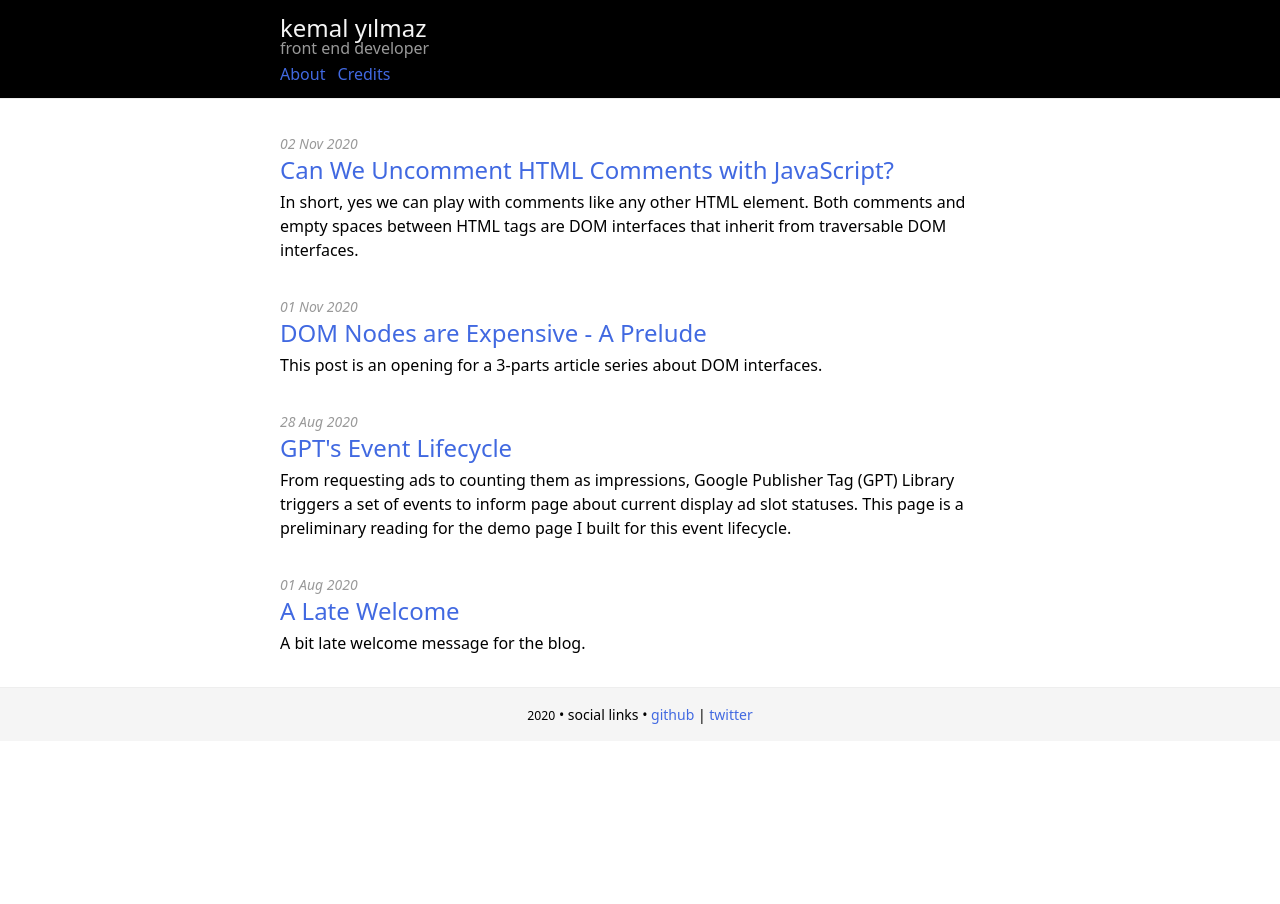
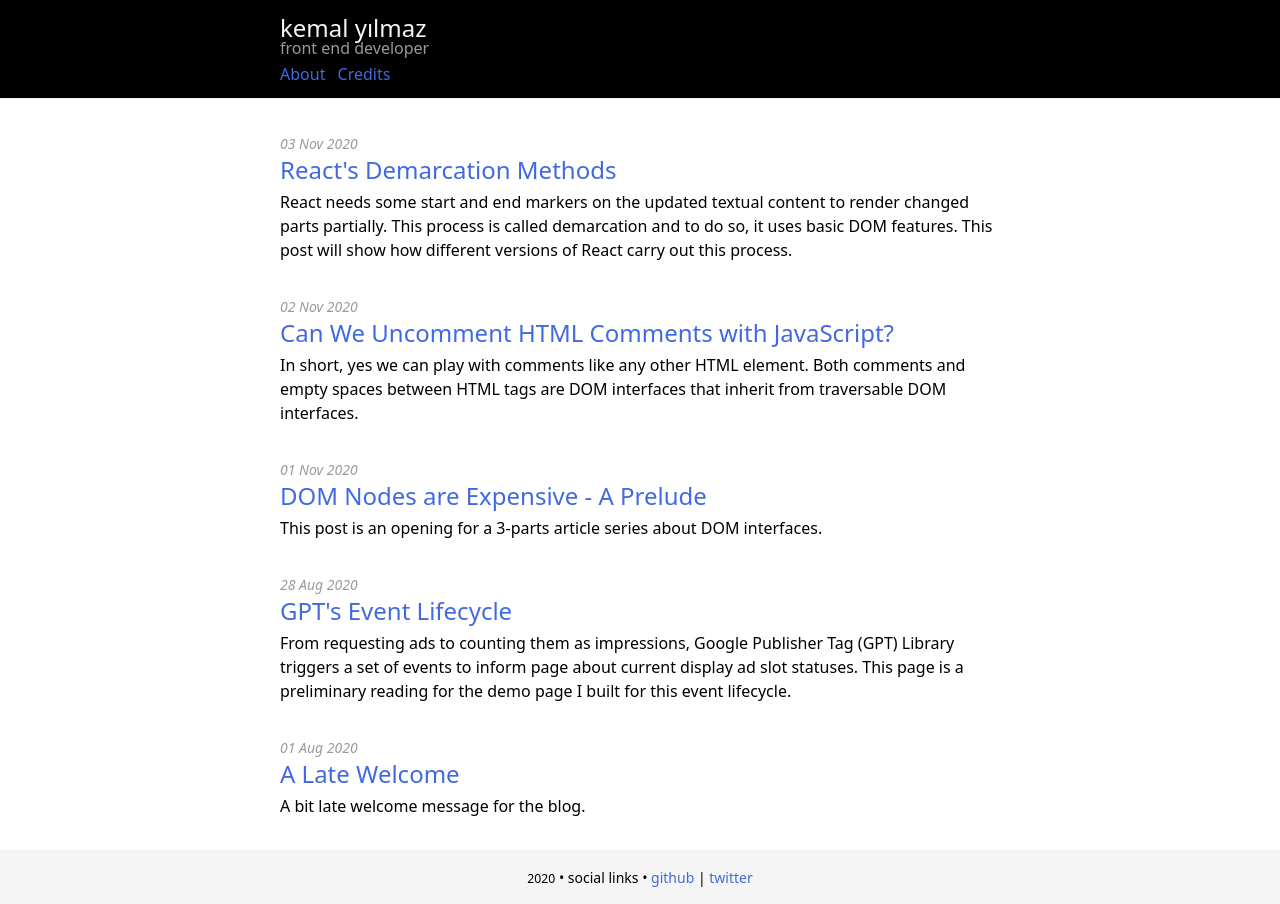
Before and after one commit to xkema/xkema.github.io, a Jekyll site: the page built from _pages/index.md, in a window 1280 px wide. Built offline with Jekyll 4.4.1, drawn with Linux system fonts in a browser that asks for light colours; some of the changed lines change nothing that is shown.

Commit message:
Added part 2 of dom nodes are expensive series demarcation methods post

```diff
--- a/_posts/2020-11-01-dom-nodes-are-expensive.md
+++ b/_posts/2020-11-01-dom-nodes-are-expensive.md
@@ -18,7 +18,7 @@
 **Part 1** will cover the simple answer to the main question, which is "yes". **Part 2** will show React's internal demarcation methods at different versions. **Part 3** will try to compare memory consumption led by these extra DOM nodes.
 
 - **Part 1** - [Can We Uncomment HTML Comments with JavaScript?](https://xkema.github.io/2020/can-we-uncomment-html-comments-with-javascript "Part 1 - Can We Uncomment HTML Comments with JavaScript?")
-- **Part 2** - React's Demarcation Methods (incoming)
+- **Part 2** - [React's Demarcation Methods](https://xkema.github.io/2020/react-s-demarcation-methods "Part 2 - React's Demarcation Methods")
 - **Part 3** - Memory Usage of Extra DOM Nodes (incoming)
 
 There will also be blog demo pages for each part.
@@ -39,7 +39,7 @@
 
 These two events made me dug deeper and search some more about HTML comments. Here we start with the first part.
 
-**Part 1** - [Can We Uncomment HTML Comments with JavaScript?](https://xkema.github.io/2020/can-we-uncomment-html-comments-with-javascript "Part 1 - Can We Uncomment HTML Comments with JavaScript?")
+**Next**: [Can We Uncomment HTML Comments with JavaScript?](https://xkema.github.io/2020/can-we-uncomment-html-comments-with-javascript "Part 1 - Can We Uncomment HTML Comments with JavaScript?")
 
 ## A Wrap Up for the Series
 
--- a/_posts/2020-11-02-can-we-uncomment-html-comments-with-javascript.md
+++ b/_posts/2020-11-02-can-we-uncomment-html-comments-with-javascript.md
@@ -56,4 +56,4 @@
 
 That's it for the initial question. If you want to go further with this topic, we'll have a real-world example for this. With having "**Part 1**" in mind, let's take a look at React's textual content update methods.
 
-**Next**: Part 2 - React’s Demarcation Methods (incoming)
+**Next**: [React's Demarcation Methods](https://xkema.github.io/2020/react-s-demarcation-methods "Part 2 - React's Demarcation Methods")
--- /dev/null
+++ b/_posts/2020-11-03-react-s-demarcation-methods.md
@@ -0,0 +1,52 @@
+---
+title: React's Demarcation Methods
+excerpt: React needs some start and end markers on the updated textual content to render changed parts partially. This process is called demarcation and to do so, it uses basic DOM features. This post will show how different versions of React carry out this process.
+tags:
+  - virtual dom
+  - react
+  - demarcation
+  - DOM Nodes are Expensive - Part 2
+---
+
+> This post is the second part of a 3-parts article series named "[DOM Nodes are Expensive](https://xkema.github.io/2020/dom-nodes-are-expensive "DOM Nodes are Expensive - A Prelude")". Each post consists of a writing part and a demo part. For this post, check-out the demo page at [Demo 2 - Demarcation Methods](https://xkema.github.io/blog-demo-dom-nodes-are-expensive/demarcation-methods "Demo 2 - Demarcation Methods").
+
+## Render Just the Right Parts
+
+We know React only updates what it needs to be updated. It computes diffs within in-memory data structures, then updates only related DOM fragments with those diffs. As you can easily guess, to do that, it needs some markers to isolate changing fragments of the UI. Those fragments might be a full component, a partial HTML content or just text content which we're dealing with right now.
+
+For the text content, React still splits it into static and dynamic portions. It is called demarcation, and demarcation means determining limits of something. :)
+
+> **A reminder!**
+> I tell all these verbose stories to show that DOM is way more substantial than it seems. It is not just a bunch of `<div>`s and `<p>`s, and `querySelector()`s ... We have more to care.
+> But sometimes we need less. That is why some developers around the world search for a lightweight solution and make-up new programming concepts like Virtual DOM.
+
+Images below are snapshots from interactive demo pages. You can inspect these demos at [Demo 2 - Demarcation Methods](https://xkema.github.io/blog-demo-dom-nodes-are-expensive/demarcation-methods "Demo 2 - Demarcation Methods") page.
+
+
+### React v14 - `<span>` elements as markers
+
+At `v14`, React was using wrapper `<span>` elements to target text nodes to be updated. Here how it looks like:
+
+![Demarcation - React v14](/assets/uploads/react-updates-demarcation-v14.gif "Demarcation - React v14")
+
+### React v15 - `<!-- comment -->` nodes as markers
+
+At `v15`, demarcation method updated and `<span>` elements are replaced with comment markers like, `<!-- react-text: 999 -->`:
+
+![Demarcation - React v15](/assets/uploads/react-updates-demarcation-v15.gif "Demarcation - React v15")
+
+### React v15 - no markers
+
+And finally, at `v16`, all markers are gone. It is now just plain-old text nodes:
+
+![Demarcation - React v16](/assets/uploads/react-updates-demarcation-v16.gif "Demarcation - React v16")
+
+------
+
+React is all about performant user interfaces and components. It is just concerned with rendering data into the DOM. By looking at the demarcation evolution, we may say, the main focus is still on the go.
+
+## Before You Leave
+
+After this real-world example, we may continue with our memory problems and see why React changed demarcation behaviour steadily in-between different versions. And see why it is vital to reduce the number of HTML elements on a page and remove unnecessary spaces from served HTML content.
+
+**Next**: Part 3 - Memory Usage of Extra DOM Nodes (incoming)
```
